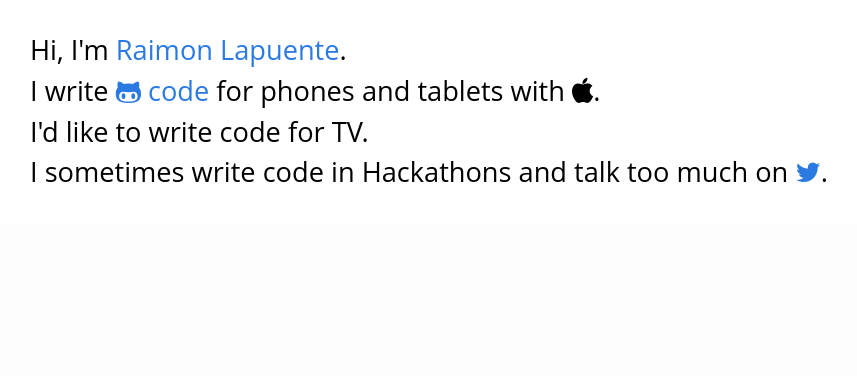
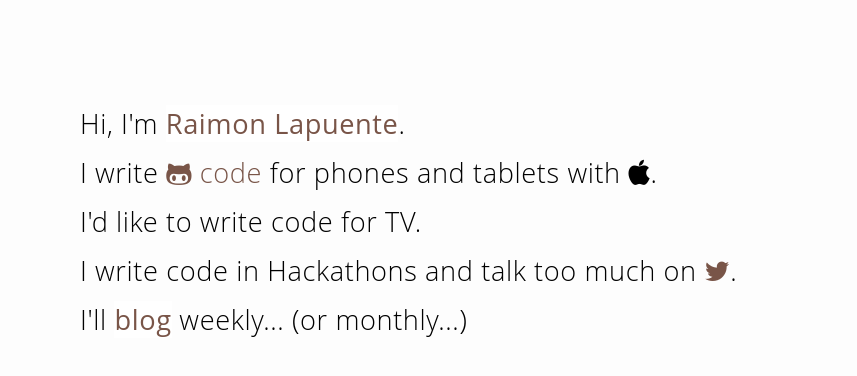
Before and after one commit to wolffan/wolffan.github.io, a Jekyll site: the page built from index.html, in a window 1280 px wide. Shown: the top 376 px of the page, without its empty margins (210-1067 px from the left). Built offline with Jekyll 4.4.1, drawn with Linux system fonts in a browser that asks for light colours; nearby versions of some CDN libraries; the list of posts is cut into pages by our own code.

Commit message:
website ready. Some colours added on the main site. Changed text and html

```diff
--- a/css/main.css
+++ b/css/main.css
@@ -6,7 +6,7 @@
   padding: 0;
 }
 
-html, body { height: 100%; }
+html, body { height: 100%; background-color: #FDFDFD;}
 
 body {
   font-family: Helvetica, Arial, sans-serif;
@@ -14,13 +14,15 @@ body {
   line-height: 1.5;
   font-weight: 300;
   background-color: #fdfdfd;
+  letter-spacing: 0.6px;
 }
 
 h1, h2, h3, h4, h5, h6 { font-size: 100%; font-weight: 400; }
 
-a         { color: #2a7ae2; text-decoration: none; }
-a:hover   { color: #000; text-decoration: underline; }
-a:visited { color: #205caa; }
+a         { color: #795548; text-decoration: none; }
+a:hover   { color: #64dd17; text-decoration: none; }
+p a:hover { color: #64dd17; text-decoration: none; }
+a:visited { color: #795548; }
 
 /* Utility */
 
@@ -28,10 +30,11 @@ a:visited { color: #205caa; }
 .wrap:after { content:""; display:table; }
 .wrap:after { clear: both; }
 .wrap {
-  max-width: 800px;
-  padding: 0 30px;
+  max-width: 700px;
+  padding: 50px 30px;
   margin: 0 auto;
   zoom: 1;
+  line-height: 1.8;
 }
 
 
@@ -136,8 +139,7 @@ a:visited { color: #205caa; }
 /* ----------------------------------------------------------*/
 
 .page-content {
-  padding: 30px 0;
-  background-color: #fff;
+  padding: 50px 0;
 }
 
 
@@ -257,9 +259,14 @@ a:visited { color: #205caa; }
 /* Blog styles */
 /*________________________________________________*/
 .landing {
-  font-weight: 300px;
+  font-weight: 300;
   font-size: 170%;
   font-family: "Open Sans",sans-serif;
+
+}
+
+.highlight {
+  font-weight:400;
 }
 
 /* terminal */
--- a/index.html
+++ b/index.html
@@ -3,10 +3,11 @@ layout: main
 ---
 
 <h2 class="landing">
-  <p>Hi, I'm <a href="{{ SITEURL }}/about">Raimon Lapuente</a>.<p>
+  <p>Hi, I'm <a class="highlight" href="{{ SITEURL }}/about">Raimon Lapuente</a>.<p>
   <p>I write <a href="http://github.com/{{ site.github_username }}" target="new">
               <i class="fa fa-github-alt fa-1x"></i> code </a>
     for phones and tablets with <i class="fa fa-apple fa-1x"></i>.<p>
   <p>I'd like to write code for TV.<p>
-  <p>I sometimes write code in Hackathons and talk too much on <a href="http://twitter.com/{{ site.twitter_username }}" target="new"><i class="fa fa-twitter fa-1x"></i></a>.<p>
+  <p>I write code in Hackathons and talk too much on <a href="http://twitter.com/{{ site.twitter_username }}" target="new"><i class="fa fa-twitter fa-1x"></i></a>.<p>
+  <p>I'll <a class="highlight" href="{{SITEURL}}/blog">blog</a> weekly... (or monthly...) </p>
 </h2>
```
